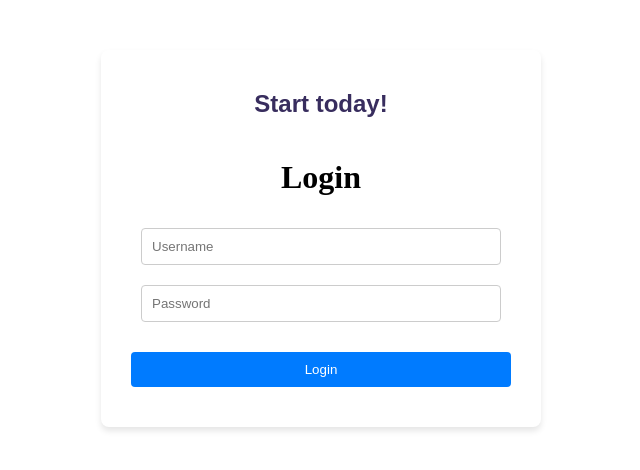
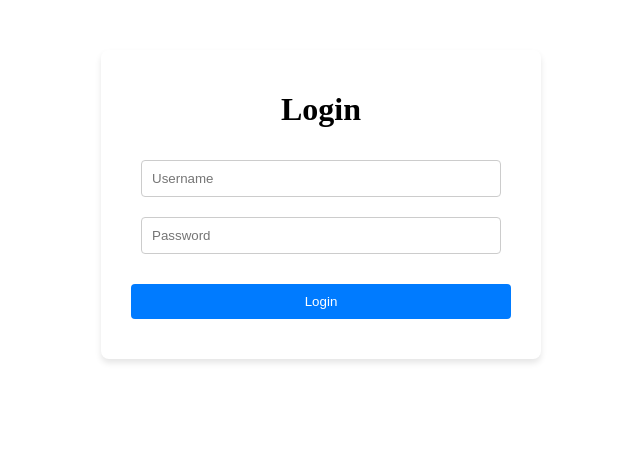
Before and after one commit to agoel27/ai-job-portal, a React (Vite) app in the folder frontend/: page /login in a window 1280 px wide. Shown: the top 470 px of the page, without its empty margins (319-959 px from the left). Built offline with nearby package versions, Linux system fonts and the light colour scheme.

Commit message:
updated PR with fixes

```diff
--- a/frontend/src/pages/Login.jsx
+++ b/frontend/src/pages/Login.jsx
@@ -1,7 +1,7 @@
 import Form from "../components/Form"
 
 function Register() {
-    return <Form route="/api/token/" method="login"  title = "Start today!" />
+    return <Form route="/api/token/" method="login"  />
 }
 
 export default Register
```
